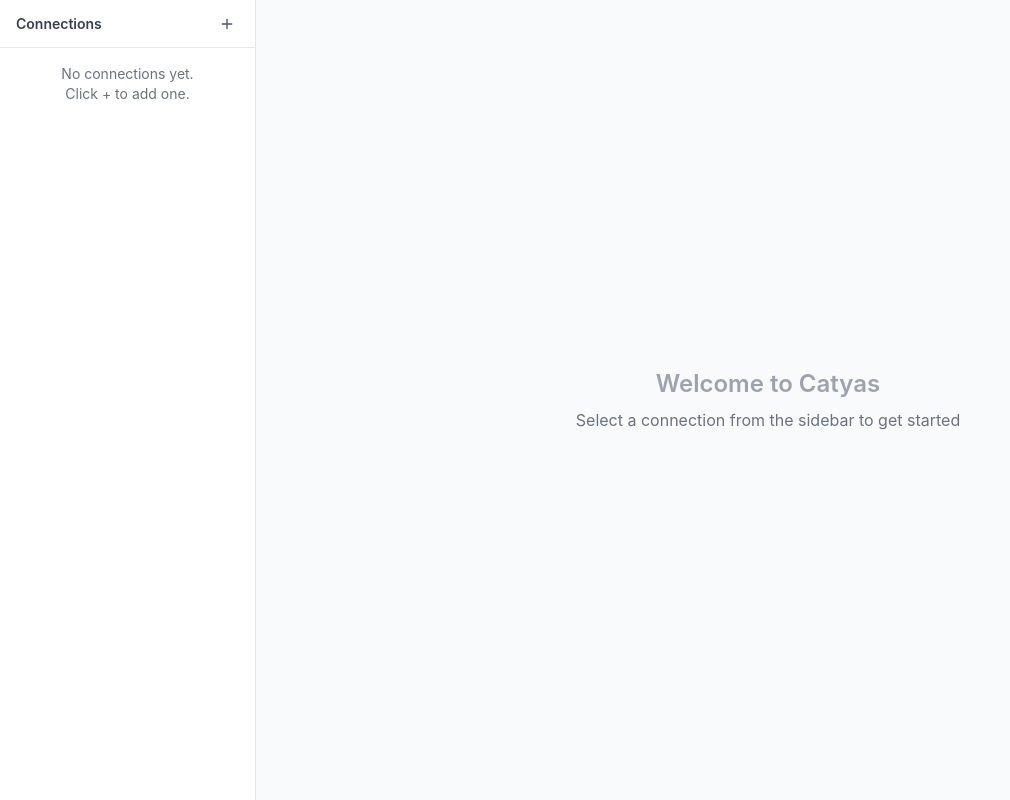
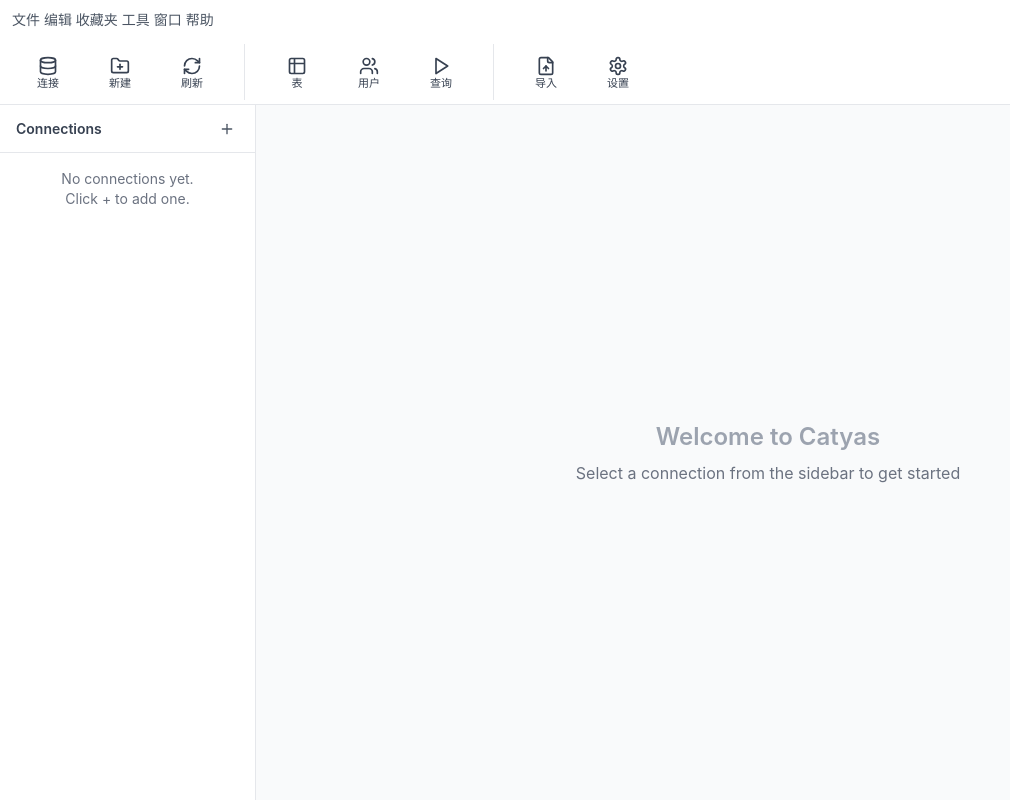
Before and after one commit to quantmew/catyas, a React (Vite) app: page / in a window 1280 px wide. Shown: the whole page, without its empty margins (0-1010 px from the left). Built offline with nearby package versions, Linux system fonts and the light colour scheme.

Commit message:
update ui

```diff
--- a/src/App.tsx
+++ b/src/App.tsx
@@ -1,6 +1,7 @@
 import { useState } from 'react'
 import Sidebar from './components/Sidebar'
 import MainContent from './components/MainContent'
+import TopRibbon from './components/TopRibbon'
 import { Connection } from './types'
 
 function App() {
@@ -9,7 +10,9 @@
   const [selectedTable, setSelectedTable] = useState<string | null>(null)
 
   return (
-    <div className="flex h-screen bg-gray-50 dark:bg-gray-900">
+    <div className="flex flex-col h-screen bg-gray-50 dark:bg-gray-900">
+      <TopRibbon />
+      <div className="flex flex-1 min-h-0">
       <Sidebar
         connections={connections}
         selectedConnection={selectedConnection}
@@ -21,6 +24,7 @@
         selectedTable={selectedTable}
         onSelectTable={setSelectedTable}
       />
+      </div>
     </div>
   )
 }
--- a/src/components/MainContent.tsx
+++ b/src/components/MainContent.tsx
@@ -1,6 +1,7 @@
 import { Connection } from '../types'
 import TableList from './TableList'
 import TableView from './TableView'
+import RightInfo from './RightInfo'
 
 interface MainContentProps {
   connection: Connection | null
@@ -29,7 +30,7 @@
   }
 
   return (
-    <div className="flex-1 flex">
+    <div className="flex-1 flex min-h-0">
       <TableList
         connection={connection}
         selectedTable={selectedTable}
@@ -44,6 +45,7 @@
           </p>
         </div>
       )}
+      <RightInfo tableName={selectedTable} />
     </div>
   )
 }
--- /dev/null
+++ b/src/components/RightInfo.tsx
@@ -0,0 +1,34 @@
+import { Info } from 'lucide-react'
+
+interface RightInfoProps {
+  tableName?: string | null
+}
+
+export default function RightInfo({ tableName }: RightInfoProps) {
+  return (
+    <div className="w-72 bg-white dark:bg-gray-800 border-l border-gray-200 dark:border-gray-700 flex flex-col">
+      <div className="h-12 border-b border-gray-200 dark:border-gray-700 flex items-center px-4 gap-2">
+        <Info className="w-4 h-4 text-gray-500" />
+        <span className="text-sm font-semibold text-gray-700 dark:text-gray-200">属性</span>
+      </div>
+      <div className="p-4 text-xs text-gray-600 dark:text-gray-300 space-y-2 overflow-auto">
+        <div>
+          <div className="text-gray-400">对象</div>
+          <div className="font-medium text-gray-800 dark:text-gray-100">{tableName || '未选择'}</div>
+        </div>
+        <div>
+          <div className="text-gray-400">引擎</div>
+          <div>InnoDB</div>
+        </div>
+        <div>
+          <div className="text-gray-400">行格式</div>
+          <div>Dynamic</div>
+        </div>
+        <div>
+          <div className="text-gray-400">修改日期</div>
+          <div>2025-09-28 17:31:00</div>
+        </div>
+      </div>
+    </div>
+  )
+}
--- a/src/components/TableView.tsx
+++ b/src/components/TableView.tsx
@@ -20,7 +20,7 @@
   ]
 
   return (
-    <div className="flex-1 flex flex-col bg-white dark:bg-gray-800">
+    <div className="flex-1 flex flex-col bg-white dark:bg-gray-800 min-w-0">
       {/* Toolbar */}
       <div className="h-12 border-b border-gray-200 dark:border-gray-700 flex items-center gap-2 px-4">
         <button className="flex items-center gap-1 px-3 py-1.5 text-sm bg-blue-500 hover:bg-blue-600 text-white rounded transition-colors">
--- /dev/null
+++ b/src/components/TopRibbon.tsx
@@ -0,0 +1,39 @@
+import { Database, Table2, Users, Settings, Play, FolderPlus, FileUp, RefreshCw } from 'lucide-react'
+
+function RibbonButton({ icon: Icon, label }: { icon: any; label: string }) {
+  return (
+    <button
+      className="flex flex-col items-center justify-center w-16 h-14 mx-1 rounded hover:bg-gray-100 dark:hover:bg-gray-700 text-gray-700 dark:text-gray-200"
+      title={label}
+    >
+      <Icon className="w-5 h-5 mb-0.5" />
+      <span className="text-[11px] leading-none">{label}</span>
+    </button>
+  )
+}
+
+export default function TopRibbon() {
+  return (
+    <div className="border-b border-gray-200 dark:border-gray-700 bg-white dark:bg-gray-800">
+      <div className="h-10 px-3 flex items-center text-sm text-gray-600 dark:text-gray-300">
+        文件 编辑 收藏夹 工具 窗口 帮助
+      </div>
+      <div className="h-16 px-3 flex items-center overflow-x-auto">
+        <div className="flex items-center pr-4 mr-4 border-r border-gray-200 dark:border-gray-700">
+          <RibbonButton icon={Database} label="连接" />
+          <RibbonButton icon={FolderPlus} label="新建" />
+          <RibbonButton icon={RefreshCw} label="刷新" />
+        </div>
+        <div className="flex items-center pr-4 mr-4 border-r border-gray-200 dark:border-gray-700">
+          <RibbonButton icon={Table2} label="表" />
+          <RibbonButton icon={Users} label="用户" />
+          <RibbonButton icon={Play} label="查询" />
+        </div>
+        <div className="flex items-center">
+          <RibbonButton icon={FileUp} label="导入" />
+          <RibbonButton icon={Settings} label="设置" />
+        </div>
+      </div>
+    </div>
+  )
+}
```
